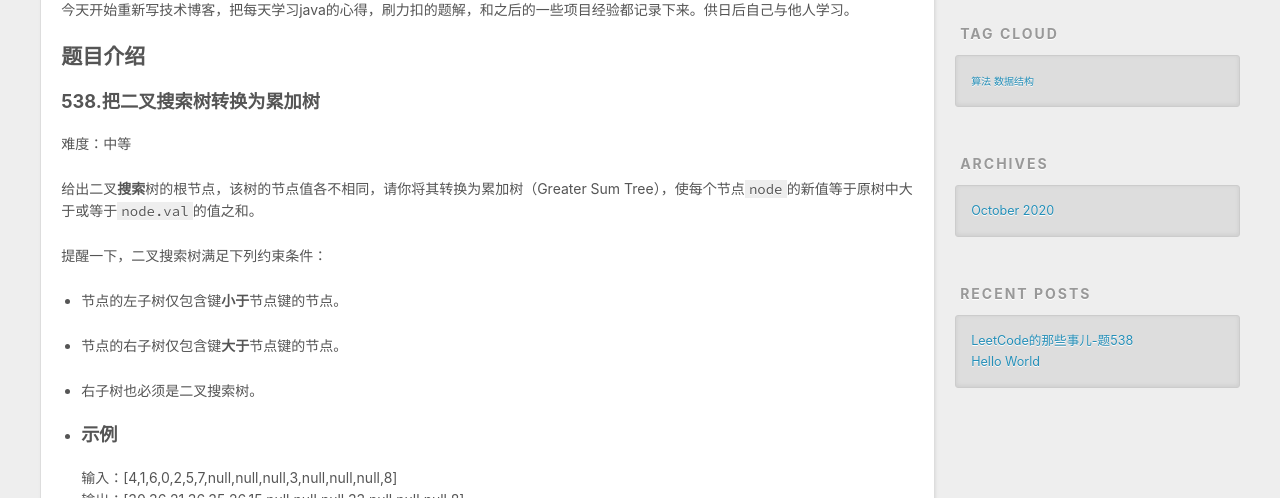
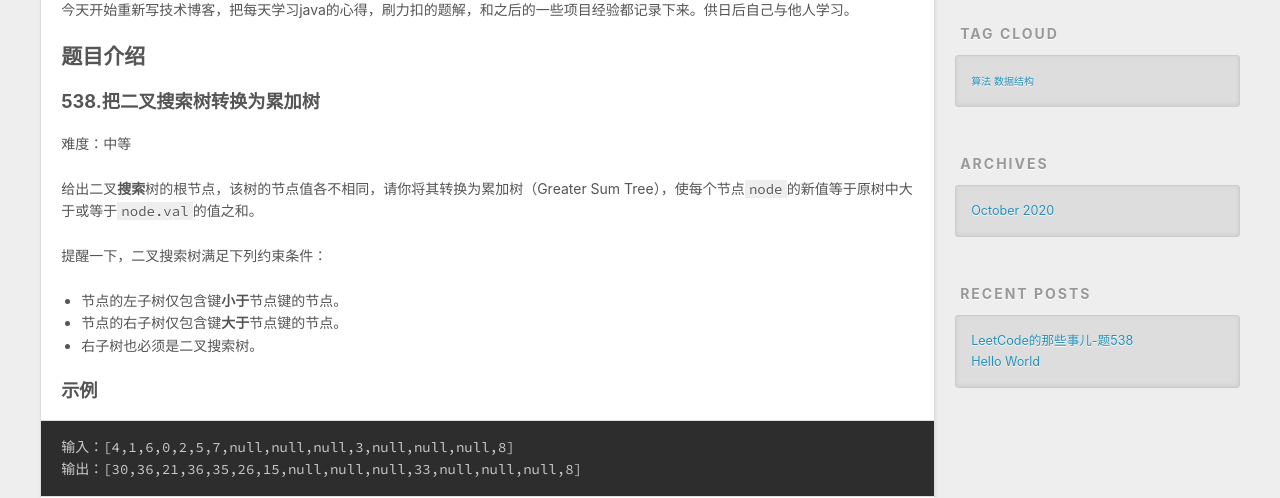
Before and after one commit to HuangXun-code/HuangXun-code.github.io, a plain HTML site: page 2020/10/18/LeetCode的那些事儿-题538/index.html in a window 1280 px wide. Shown: the part 454-952 px from the top of the page. Drawn offline with nearby package versions, Linux system fonts and the light colour scheme.

Commit message:
Site updated: 2020-10-18 22:30:19

```diff
--- a/2020/10/18/LeetCode的那些事儿-题538/index.html
+++ b/2020/10/18/LeetCode的那些事儿-题538/index.html
@@ -15,7 +15,7 @@
 <meta property="og:description" content="今天开始重新写技术博客，把每天学习java的心得，刷力扣的题解，和之后的一些项目经验都记录下来。供日后自己与他人学习。 题目介绍538.把二叉搜索树转换为累加树难度：中等 给出二叉搜索树的根节点，该树的节点值各不相同，请你将其转换为累加树（Greater Sum Tree），使每个节点node的新值等于原树中大于或等于node.val的值之和。 提醒一下，二叉搜索树满足下列约束条件：  节点的左子">
 <meta property="og:locale" content="en_US">
 <meta property="article:published_time" content="2020-10-18T13:44:02.000Z">
-<meta property="article:modified_time" content="2020-10-18T14:28:11.625Z">
+<meta property="article:modified_time" content="2020-10-18T14:30:03.649Z">
 <meta property="article:author" content="John Doe">
 <meta property="article:tag" content="算法 数据结构">
 <meta name="twitter:card" content="summary">
@@ -94,15 +94,12 @@
 <p>给出二叉<strong>搜索</strong>树的根节点，该树的节点值各不相同，请你将其转换为累加树（Greater Sum Tree），使每个节点<code>node</code>的新值等于原树中大于或等于<code>node.val</code>的值之和。</p>
 <p>提醒一下，二叉搜索树满足下列约束条件：</p>
 <ul>
-<li><p>节点的左子树仅包含键<strong>小于</strong>节点键的节点。</p>
-</li>
-<li><p>节点的右子树仅包含键<strong>大于</strong>节点键的节点。</p>
-</li>
-<li><p>右子树也必须是二叉搜索树。</p>
-</li>
-<li><h3 id="示例"><a href="#示例" class="headerlink" title="示例"></a>示例</h3><p>  输入：[4,1,6,0,2,5,7,null,null,null,3,null,null,null,8]<br>  输出：[30,36,21,36,35,26,15,null,null,null,33,null,null,null,8]  </p>
-</li>
+<li>节点的左子树仅包含键<strong>小于</strong>节点键的节点。</li>
+<li>节点的右子树仅包含键<strong>大于</strong>节点键的节点。</li>
+<li>右子树也必须是二叉搜索树。</li>
 </ul>
+<h3 id="示例"><a href="#示例" class="headerlink" title="示例"></a>示例</h3><pre><code>输入：[4,1,6,0,2,5,7,null,null,null,3,null,null,null,8]
+输出：[30,36,21,36,35,26,15,null,null,null,33,null,null,null,8]  </code></pre>
 <h3 id="题解"><a href="#题解" class="headerlink" title="题解"></a>题解</h3><p>使用树的中序遍历反向遍历，每次反向遍历过程中将获取的值叠加起来，并更新到当前遍历的节点上，即可得到题目要求的累加值。但说实话，刚做的时候还是很懵逼，看了官方题解才懂的…但正好再复习下二叉树的三种遍历方法以及递归的原理。</p>
 <h3 id="代码-java"><a href="#代码-java" class="headerlink" title="代码(java)"></a>代码(java)</h3><pre><code>class Solution &#123;
     int sum = 0;
```
Also changed, not shown: index.html (+5 -8 lines).
